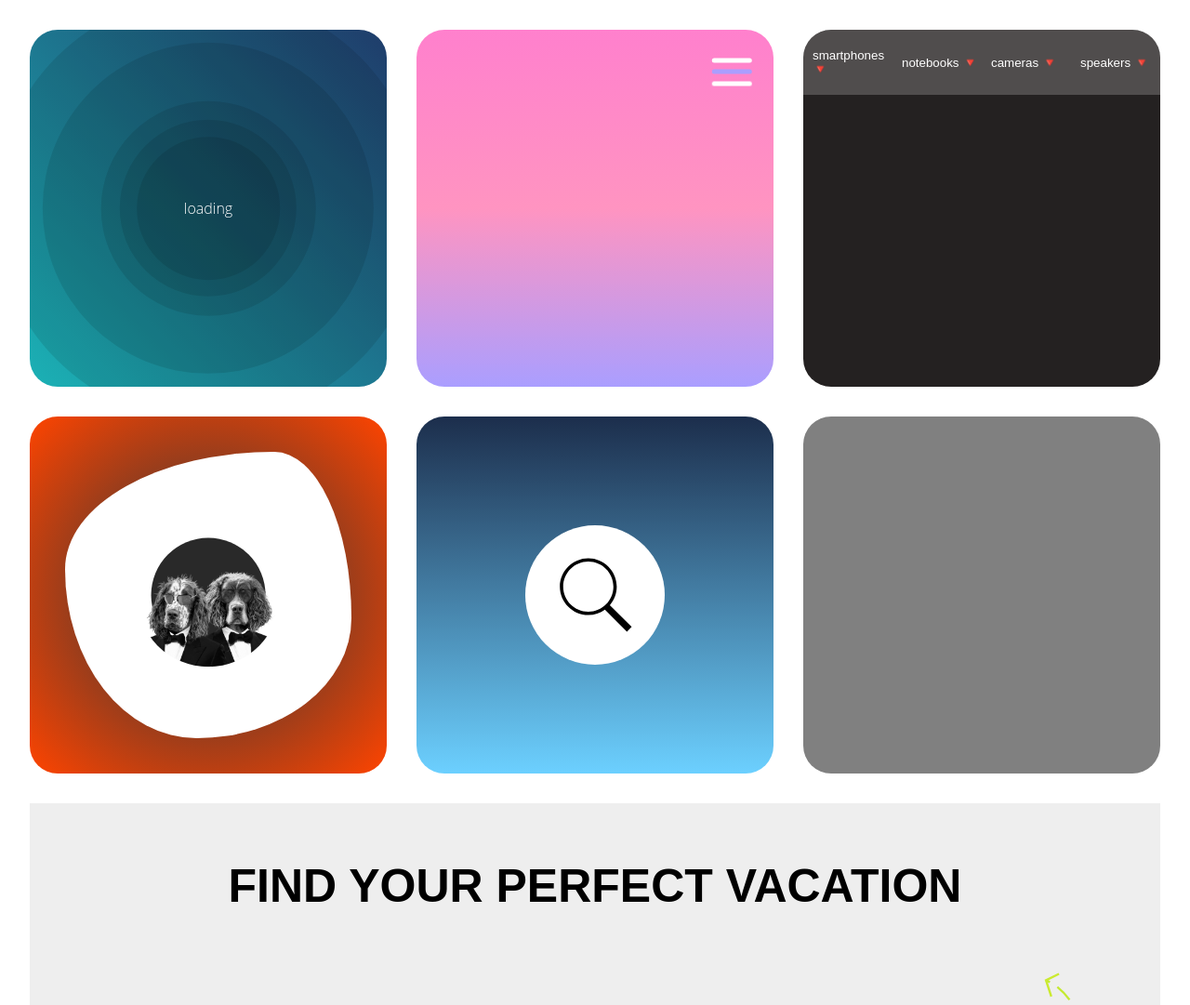
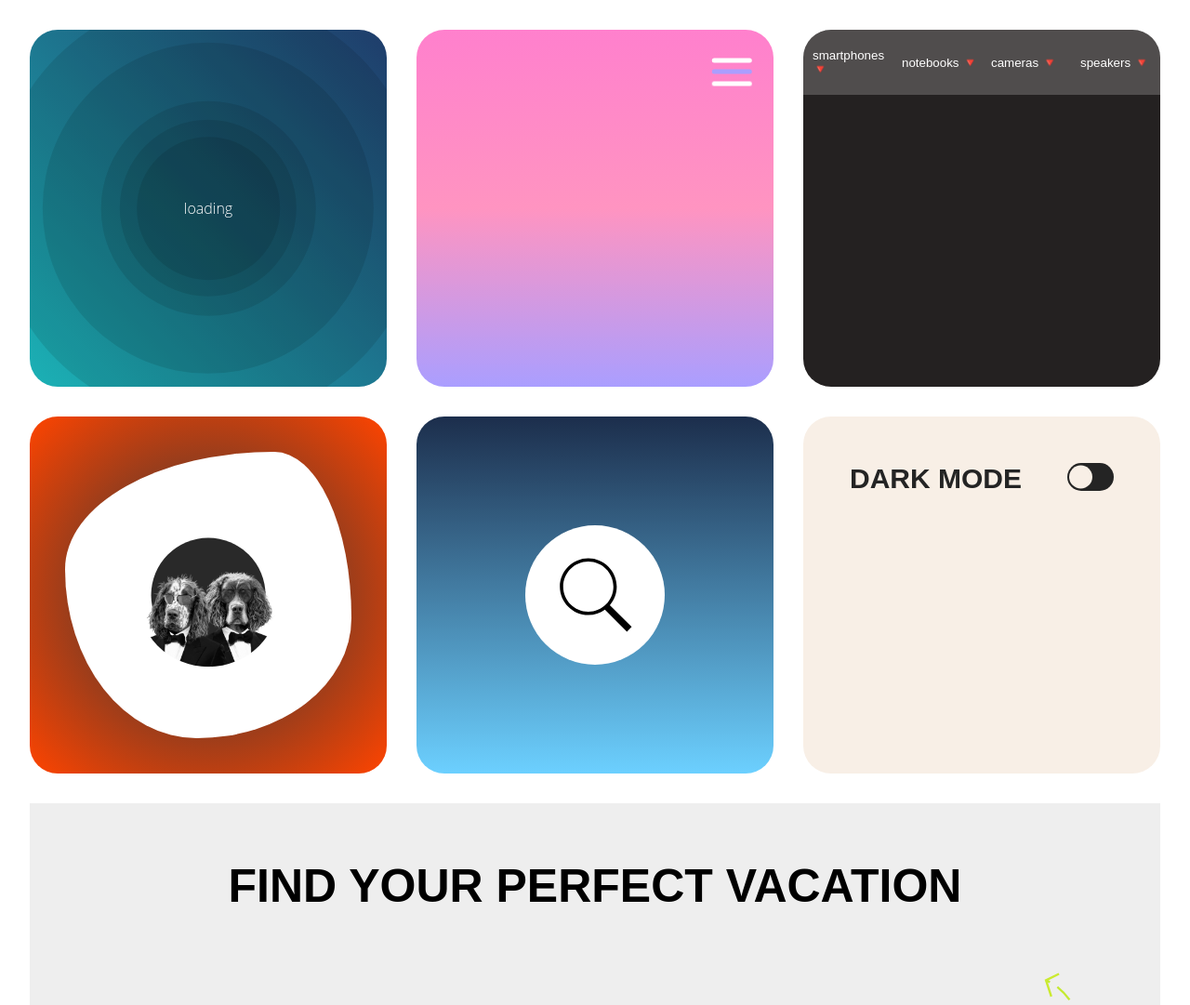
Before and after one commit to viliamnovicky/small_projects, a website: page index.html in a window 1280 px wide. Shown: the top 1081 px of the page at 93% size. Drawn offline with Linux system fonts and the light colour scheme; a web font is replaced by a local one.

Commit message:
dark mode

```diff
--- a/index.html
+++ b/index.html
@@ -92,7 +92,16 @@
           </button>
         </form>
       </div>
-      <div class="cont"></div>
+      <div class="cont cont__6">
+        <div class="flex checkbox">
+          <input type="checkbox" class="checkbox__dot" id="dark-mode" />
+          <label for="dark-mode" class="checkbox__dot--outer">
+            <div class="checkbox__dot--inner"></div>
+          </label>
+          <h1>dark mode</h1>
+          <div class="checkbox__dot--bg"></div>
+        </div>
+      </div>
     </div>
     <div class="main main__grid">
       <img class = "svg svg__bg" src="./img/kresba-1.svg" alt="" srcset="">
--- /dev/null
+++ b/scss/components/_checkbox_dot.scss
@@ -0,0 +1,67 @@
+.checkbox {
+
+    h1 {
+        position: absolute;
+        left: 5rem;
+        top: 5rem;
+        text-transform: uppercase;
+        font-size: 3rem;
+        z-index: 1;
+        color: rgb(36, 36, 36);
+    }
+
+    &__dot {
+        visibility: hidden;
+
+        &--outer {
+            width: 5rem;
+            height: 3rem;
+            background: rgb(36, 36, 36);
+            cursor: pointer;
+            border-radius: 3rem;
+            position: absolute;
+            right: 5rem;
+            top: 5rem;
+            z-index: 1;
+        }
+
+        &--inner {
+            width: 2.5rem;
+            height: 2.5rem;
+            border-radius: 50%;
+            background: rgb(248, 239, 230);
+            position: absolute;
+            top: 50%;
+            transform: translateY(-50%);
+            left: .2rem;
+        }
+
+        &--bg {
+            width: 100%;
+            height: 100%;
+            background: red;
+            position: absolute;
+            border-radius: 3rem;
+            z-index: 0;
+            background: rgb(248, 239, 230);
+        }
+
+        &:checked + &--outer {
+            background: rgb(248, 239, 230);
+        }
+
+        &:checked + &--outer .checkbox__dot--inner {
+            left: 2.3rem;
+            background: black;
+        }
+
+        &:checked ~ &--bg {
+            background: rgb(36, 36, 36);
+        }
+
+        &:checked ~ h1 {
+            color: rgb(248, 239, 230);
+        }
+    }
+
+}
--- a/scss/components/_containers.scss
+++ b/scss/components/_containers.scss
@@ -31,4 +31,9 @@
     position: relative;
     background: linear-gradient(0, #6cd0ff, #1c2e4c);
   }
+
+  &__6 {
+    position: relative;
+    background: none;
+  }
 }
--- a/scss/style.scss
+++ b/scss/style.scss
@@ -5,6 +5,7 @@
 @import "base/base";
 @import "base/text_elements";
 
+@import "components/checkbox_dot";
 @import "components/circles_loading";
 @import "components/containers";
 @import "components/flip_card";
```
Also changed, not shown: css/style.css, 1 other file.
